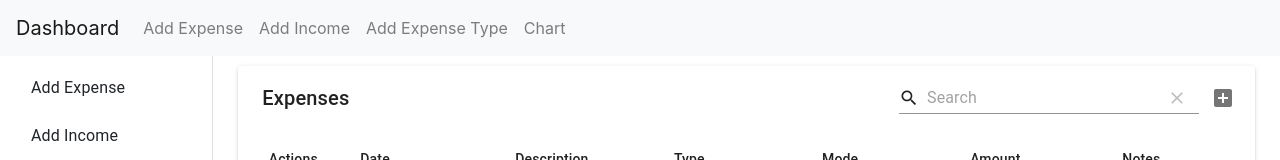
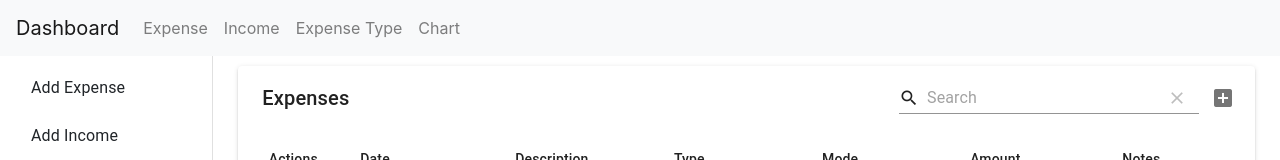
Before and after one commit to dharanimanickavasagam/expense_tracker, a React (Create React App) app: page / in a window 1280 px wide. Shown: the top 160 px of the page. Built offline with nearby package versions, Linux system fonts and the light colour scheme; data requests are answered from the project's data file.

Commit message:
addIncome validation

```diff
--- a/package.json
+++ b/package.json
@@ -14,6 +14,7 @@
         "enzyme-adapter-react-16": "^1.14.0",
         "enzyme-to-json": "^3.4.0",
         "font-awesome": "^4.7.0",
+        "formik": "^1.5.8",
         "joi-browser": "^13.4.0",
         "lodash": "^4.17.15",
         "material-table": "^1.50.0",
@@ -28,7 +29,8 @@
         "react-scripts": "3.1.1",
         "redux": "^4.0.4",
         "redux-thunk": "^2.3.0",
-        "styled-components": "^4.3.2"
+        "styled-components": "^4.3.2",
+        "yup": "^0.27.0"
     },
     "scripts": {
         "start": "react-scripts start",
--- a/src/components/addExpense.jsx
+++ b/src/components/addExpense.jsx
@@ -119,7 +119,7 @@ class AddExpense extends Component {
 		const { errors } = this.state;
 
 		return (
-			<>
+			<div style={{ flexGrow: 1 }}>
 				<AppBar color="primary" position="static">
 					<Toolbar>
 						<TypoGraphy variant="title" color="inherit">
@@ -229,7 +229,7 @@ class AddExpense extends Component {
 						</button>
 					</Card.Body>
 				</Card>
-			</>
+			</div>
 		);
 	}
 }
--- a/src/components/addIncome.jsx
+++ b/src/components/addIncome.jsx
@@ -5,6 +5,7 @@ import TypoGraphy from "@material-ui/core/Typography";
 import Card from "@material-ui/core/Card";
 import CardContent from "@material-ui/core/CardContent";
 import FormControl from "@material-ui/core/FormControl";
+import FormHelperText from "@material-ui/core/FormHelperText";
 import FormControlLabel from "@material-ui/core/FormControlLabel";
 import { withStyles } from "@material-ui/core/styles";
 import Paper from "@material-ui/core/Paper";
@@ -38,7 +39,8 @@ const styles = theme => ({
 		boxShadow: "none !important",
 		backgroundColor: "none !important",
 		borderRadius: "none !important",
-		display: "flex"
+		display: "flex",
+		justifyContent: "left"
 	},
 	textField: {
 		marginLeft: theme.spacing(1),
@@ -55,10 +57,13 @@ const styles = theme => ({
 	buttonGroup: {
 		display: "flex",
 		flexDirection: "row",
-		justifyContent: "space-around",
+		justifyContent: "space-between",
 		marginTop: theme.spacing(5),
 		boxShadow: "none !important",
 		backgroundColor: "none !important"
+	},
+	error: {
+		color: "red"
 	}
 });
 
@@ -69,7 +74,9 @@ class AddIncome extends Component {
 		income: "",
 		standard: false,
 		modalToggle: false,
-		notes: ""
+		notes: "",
+		payerError: false,
+		incomeError: false
 	};
 
 	getDate() {
@@ -103,11 +110,31 @@ class AddIncome extends Component {
 	};
 
 	handleClick = () => {
+		if (!this.state.payer) {
+			this.setState({ payerError: true });
+			return;
+		} else {
+			this.setState({ payerError: false });
+		}
+
+		if (!this.state.income) {
+			this.setState({ incomeError: true });
+			return;
+		} else {
+			this.setState({ incomeError: false });
+		}
 		this.setState({ modalToggle: true });
 	};
 
 	handleClear = () => {
-		this.setState({ payer: "", income: "", standard: false, notes: "" });
+		this.setState({
+			payer: "",
+			income: "",
+			standard: false,
+			notes: "",
+			incomeError: false,
+			payerError: false
+		});
 	};
 
 	render() {
@@ -167,12 +194,16 @@ class AddIncome extends Component {
 										value={this.state.payer}
 										onChange={this.handlePayer}
 										label="Payer"
+										required
 										placeholder="Payer"
 										margin="normal"
 										InputLabelProps={{
 											shrink: true
 										}}
 									/>
+									<FormHelperText className={classes.error}>
+										{this.state.payerError && "Required"}
+									</FormHelperText>
 								</FormControl>
 								<FormControl>
 									<TextField
@@ -190,6 +221,9 @@ class AddIncome extends Component {
 										}}
 										margin="normal"
 									/>
+									<FormHelperText className={classes.error}>
+										{this.state.incomeError && "Required"}
+									</FormHelperText>
 								</FormControl>
 								<FormControlLabel
 									className={classes.checkBox}
@@ -236,6 +270,14 @@ class AddIncome extends Component {
 							dialogContentText="Click OK to add new income if any"
 							buttonText="OK"
 						/>
+
+						<DialogComponent
+							modalToggle={this.state.modalToggle}
+							handleClose={this.handleClose}
+							dialogTitle="Income Added Successfully"
+							dialogContentText="Click OK to add new income if any"
+							buttonText="OK"
+						/>
 					</Grid>
 				</Grid>
 			</div>
--- a/src/components/navbar.jsx
+++ b/src/components/navbar.jsx
@@ -31,19 +31,19 @@ class Navbar extends Component {
 						<ul className="navbar-nav mr-auto">
 							<li className="nav-item">
 								<NavLink to={"/addExpense"} className="nav-link">
-									Add Expense <span className="sr-only">(current)</span>
+									Expense <span className="sr-only">(current)</span>
 								</NavLink>
 							</li>
 
 							<li className="nav-item">
 								<NavLink to={"/addIncome"} className="nav-link">
-									Add Income
+									Income
 								</NavLink>
 							</li>
 
 							<li className="nav-item">
 								<NavLink to={"/addExpenseType"} className="nav-link">
-									Add Expense Type
+									Expense Type
 								</NavLink>
 							</li>
 
```
Also changed, not shown: 1 other file (tests, documents, lock files or other folders).
